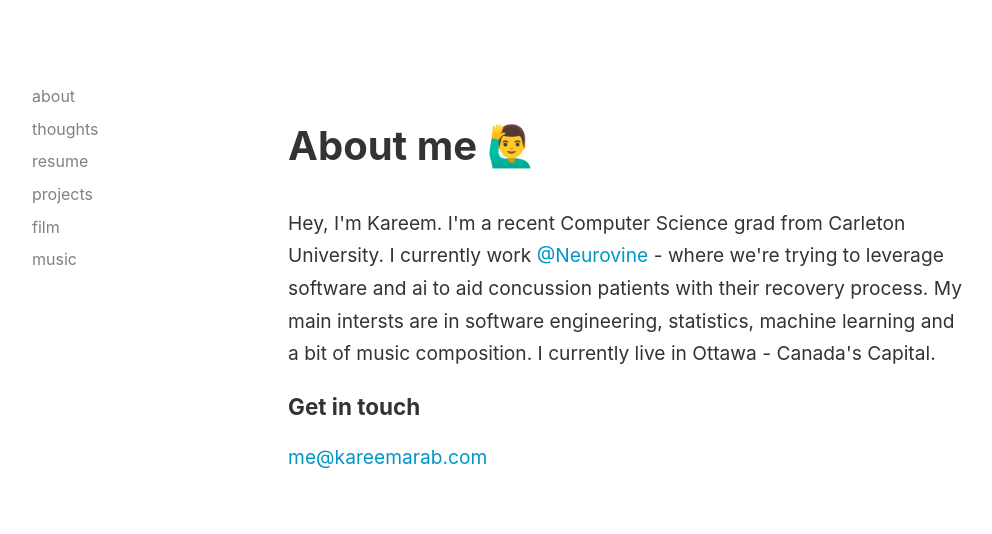
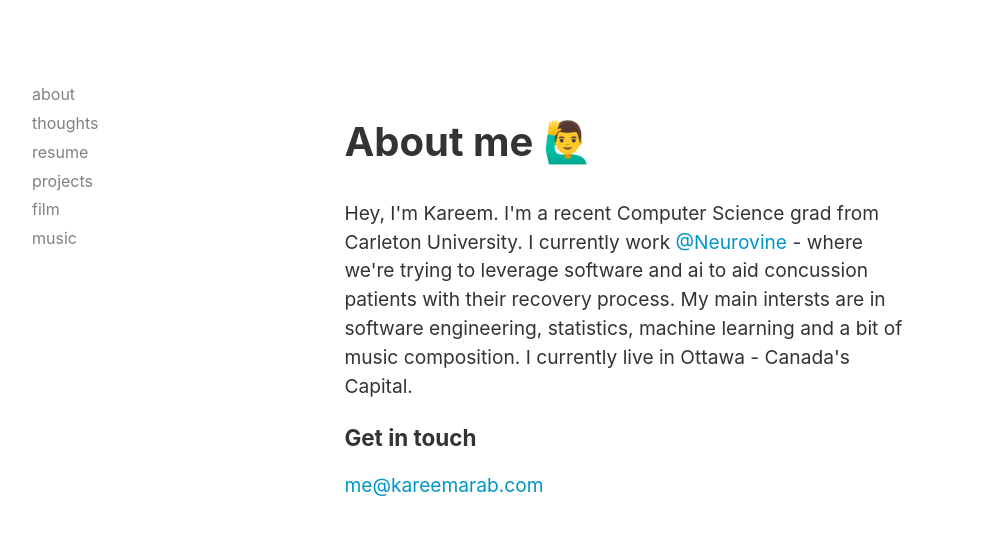
Before and after one commit to boshd/kareemarab, a Next.js app: page /about in a window 1280 px wide. Shown: the top 534 px of the page, without its empty margins (14-1006 px from the left). Built offline with nearby package versions, Linux system fonts and the light colour scheme.

Commit message:
fixed tings

```diff
--- a/assets/styles/base/base.scss
+++ b/assets/styles/base/base.scss
@@ -8,7 +8,7 @@ body {
     box-sizing: content-box;
     font-family: $font-family-sans;
     margin: 0 auto;
-    line-height: 1.7;
+    line-height: 1.5;
     padding: 4vh 6vw;
     overflow-x: hidden;
     color: #333;
--- a/assets/styles/components/layout.scss
+++ b/assets/styles/components/layout.scss
@@ -1,6 +1,6 @@
 .outer-container{
     background: transparent;
-    max-width: 60%;
+    max-width: 50%;
     margin: auto;
     margin-top: 80px;
     margin-bottom: 100px;
--- a/data/config.js
+++ b/data/config.js
@@ -8,7 +8,7 @@ const config = {
 	pathPrefix: '',
 	dateFromFormat: 'YYYY-MM-DD',
 	dateFormat: 'MMMM Do, YYYY',
-	siteDescription: "kareem's apprehension :(",
+	siteDescription: "kareem's apprehension",
 	siteRss: '/rss.xml',
 	googleAnalyticsID: '',
 	postDefaultCategoryID: 'personal',
@@ -16,7 +16,7 @@ const config = {
 	newsletterEmbed: '',
 	userName: 'kareemarab',
 	userEmail: 'me@kareemarab.com',
-	userTwitter: 'itsboshd',
+	userTwitter: '',
 	menuLinks: [
 		{
 			name: 'about',
--- a/pages/posts/[slug].js
+++ b/pages/posts/[slug].js
@@ -1,16 +1,15 @@
 import Layout from '../../layouts/Layout'
 import Head from 'next/head'
 import { getPostBySlug, getAllPosts } from '../../api/index'
-import MarkdownRender from './MarkdownRender'
+// import MarkdownRender from './MarkdownRender'
 
 export default function Post(props) {
 	// return <PostLayout title={props.title} content={props.content}/>
 	return (
 		<Layout>
-			<MarkdownRender source={cell.source.join("")} />
+			{/* <MarkdownRender source={cell.source.join("")} /> */}
 			<Head>
 				<title>{props.title}</title>
-				dsdsdfsdfs
 			</Head>
 			{/* <style>body { max-width: 42em }</style> */}
 			<article class='post' >
```
Also changed, not shown: _posts/first.md (+2 -8 lines).
